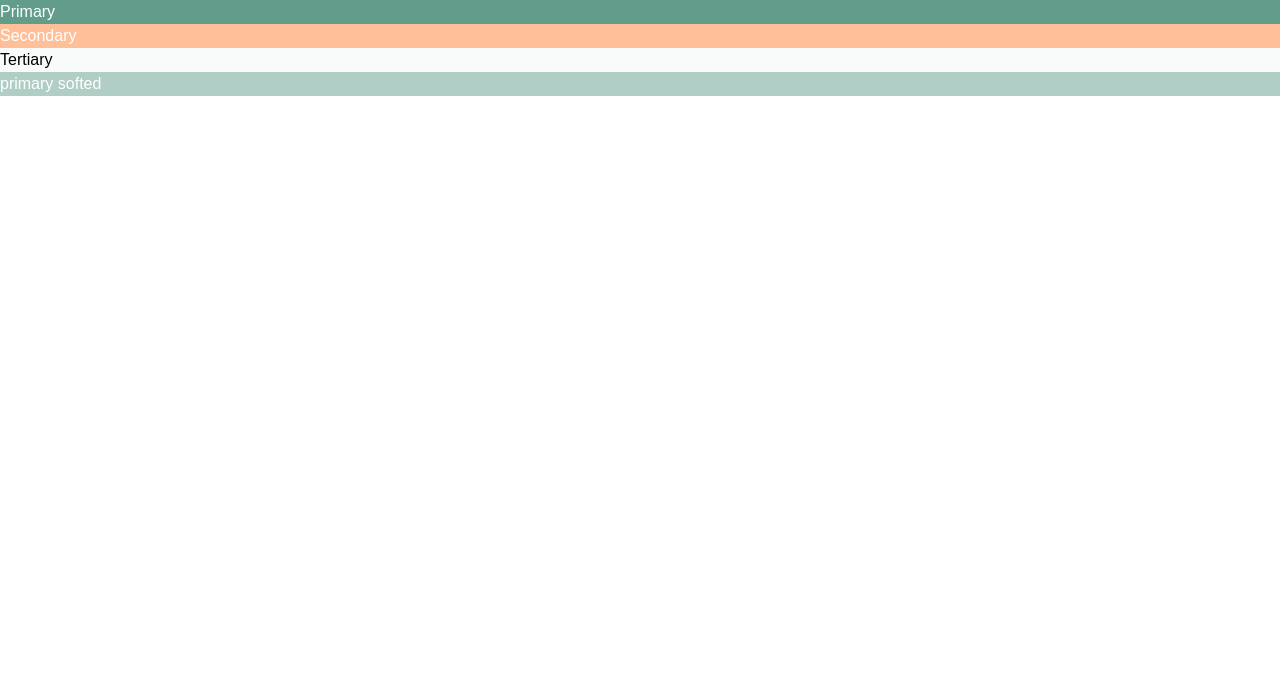
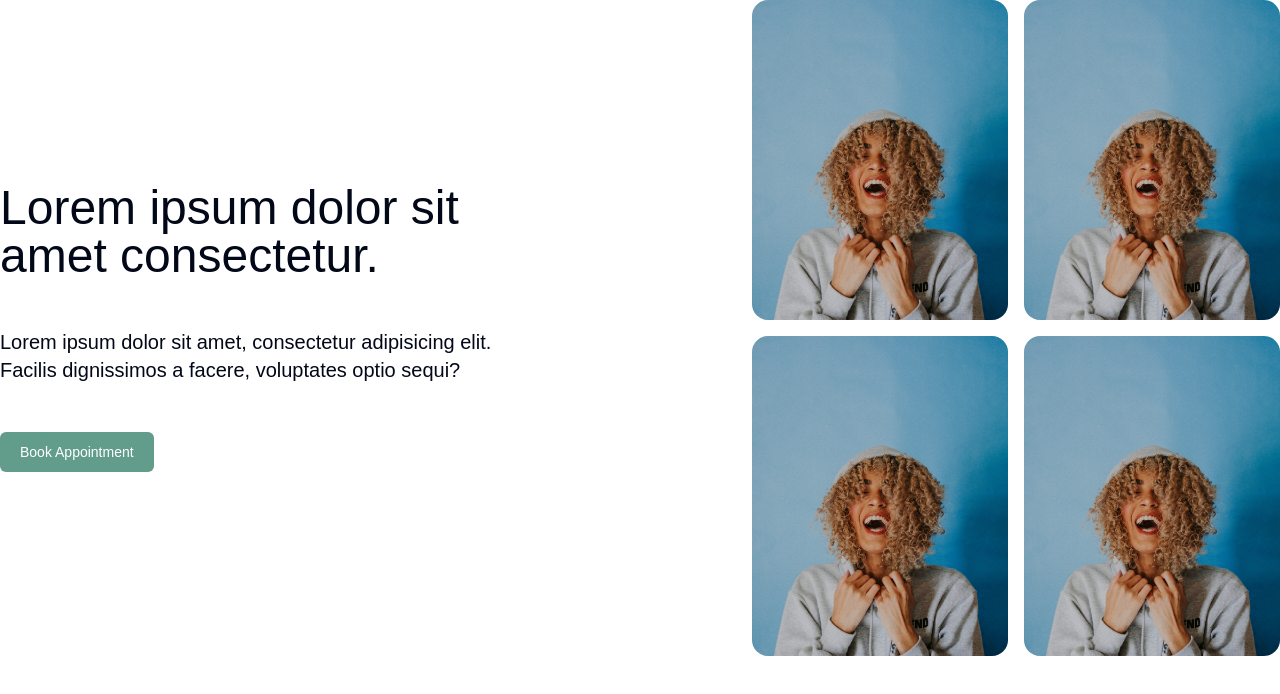
Before and after one commit to nbintang/hero-de-code, a Next.js app: page / in a window 1280 px wide. Shown: the top 694 px of the page. Built offline with nearby package versions, Linux system fonts and the light colour scheme.

Commit message:
add hero

```diff
--- a/app/page.tsx
+++ b/app/page.tsx
@@ -1,13 +1,8 @@
-import Image from "next/image";
-
+import Hero from "@/components/sections/Hero";
 export default function Home() {
   return (
-    <div className="w-full ">
-      <div className="bg-primary text-white">Primary</div>
-      <div className="bg-secondary text-white">Secondary</div>
-      <div className="bg-tertiary text-black">Tertiary</div>
-
-      <div className="bg-primary/50 text-white"> primary softed</div>
-    </div>
+    <>
+      <Hero />
+    </>
   );
 }
--- /dev/null
+++ b/components/sections/Hero.tsx
@@ -0,0 +1,34 @@
+import React from "react";
+import { Button } from "../ui/button";
+import Image from "next/image";
+
+export default function Hero() {
+  return (
+    <div className="flex justify-between items-center">
+      <div className="max-w-lg h-full  space-y-12">
+        <h1 className="text-5xl font-medium">Lorem ipsum dolor sit amet consectetur.</h1>
+        <p className="text-xl">
+          Lorem ipsum dolor sit amet, consectetur adipisicing elit. Facilis
+          dignissimos a facere, voluptates optio sequi?
+        </p>
+        <Button className="px-5 text-white">Book Appointment</Button>
+      </div>
+
+      <div className="grid grid-cols-2 grid-rows-2 gap-4">
+        {[1, 2, 3, 4].map((_, i) => (
+          <div
+            key={i}
+            className="relative w-64 h-80 rounded-2xl overflow-hidden"
+          >
+            <Image
+              src="/img/hero.jpg"
+              alt="hero"
+              fill
+              className="object-cover"
+            />
+          </div>
+        ))}
+      </div>
+    </div>
+  );
+}
--- /dev/null
+++ b/components/ui/button.tsx
@@ -0,0 +1,56 @@
+import * as React from "react"
+import { Slot } from "@radix-ui/react-slot"
+import { cva, type VariantProps } from "class-variance-authority"
+
+import { cn } from "@/lib/utils"
+
+const buttonVariants = cva(
+  "inline-flex items-center justify-center gap-2 whitespace-nowrap rounded-md text-sm font-medium ring-offset-background transition-colors focus-visible:outline-none focus-visible:ring-2 focus-visible:ring-ring focus-visible:ring-offset-2 disabled:pointer-events-none disabled:opacity-50 [&_svg]:pointer-events-none [&_svg]:size-4 [&_svg]:shrink-0",
+  {
+    variants: {
+      variant: {
+        default: "bg-primary text-primary-foreground hover:bg-primary/90",
+        destructive:
+          "bg-destructive text-destructive-foreground hover:bg-destructive/90",
+        outline:
+          "border border-input bg-background hover:bg-accent hover:text-accent-foreground",
+        secondary:
+          "bg-secondary text-secondary-foreground hover:bg-secondary/80",
+        ghost: "hover:bg-accent hover:text-accent-foreground",
+        link: "text-primary underline-offset-4 hover:underline",
+      },
+      size: {
+        default: "h-10 px-4 py-2",
+        sm: "h-9 rounded-md px-3",
+        lg: "h-11 rounded-md px-8",
+        icon: "h-10 w-10",
+      },
+    },
+    defaultVariants: {
+      variant: "default",
+      size: "default",
+    },
+  }
+)
+
+export interface ButtonProps
+  extends React.ButtonHTMLAttributes<HTMLButtonElement>,
+    VariantProps<typeof buttonVariants> {
+  asChild?: boolean
+}
+
+const Button = React.forwardRef<HTMLButtonElement, ButtonProps>(
+  ({ className, variant, size, asChild = false, ...props }, ref) => {
+    const Comp = asChild ? Slot : "button"
+    return (
+      <Comp
+        className={cn(buttonVariants({ variant, size, className }))}
+        ref={ref}
+        {...props}
+      />
+    )
+  }
+)
+Button.displayName = "Button"
+
+export { Button, buttonVariants }
--- a/package.json
+++ b/package.json
@@ -9,6 +9,7 @@
     "lint": "next lint"
   },
   "dependencies": {
+    "@radix-ui/react-slot": "^1.1.0",
     "class-variance-authority": "^0.7.0",
     "clsx": "^2.1.1",
     "framer-motion": "^11.11.9",
```
Also changed, not shown: public/img/hero.jpg (added), 1 other file (tests, documents, lock files or other folders).
